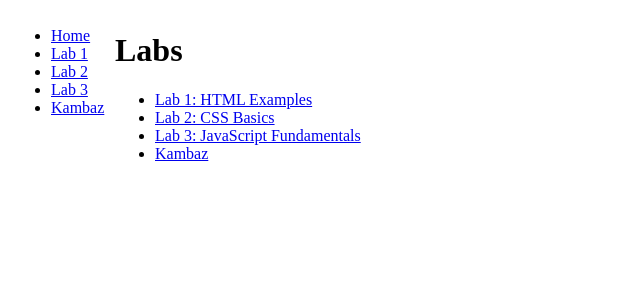
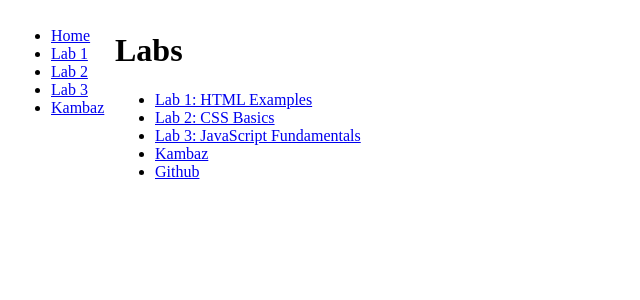
Before and after one commit to euneWarrior/kambaz-next-js, a Next.js app: page /Labs in a window 1280 px wide. Shown: the top 300 px of the page, without its empty margins (0-640 px from the left). Built offline with nearby package versions, Linux system fonts and the light colour scheme.

Commit message:
Added github link to labs page

```diff
--- a/app/Labs/page.tsx
+++ b/app/Labs/page.tsx
@@ -19,6 +19,9 @@ export default function Labs() {
             <li>
        <Link href="/" id="wd-kambaz-link">
          Kambaz </Link> </li>
+	<li>
+         <a href="https://github.com/euneWarrior/kambaz-next-js/tree/a1" id="wd-github">Github</a>
+       </li>
      </ul>
    </div>
 );}
```
